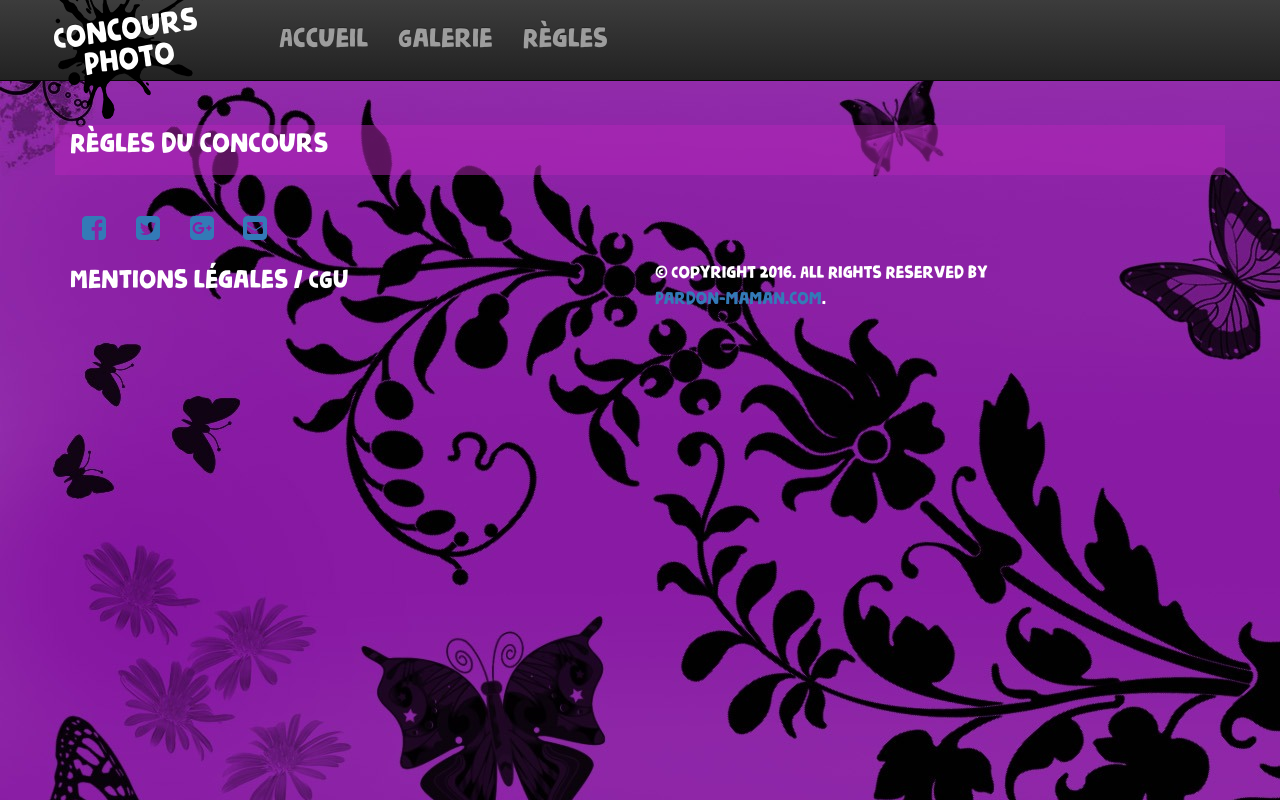
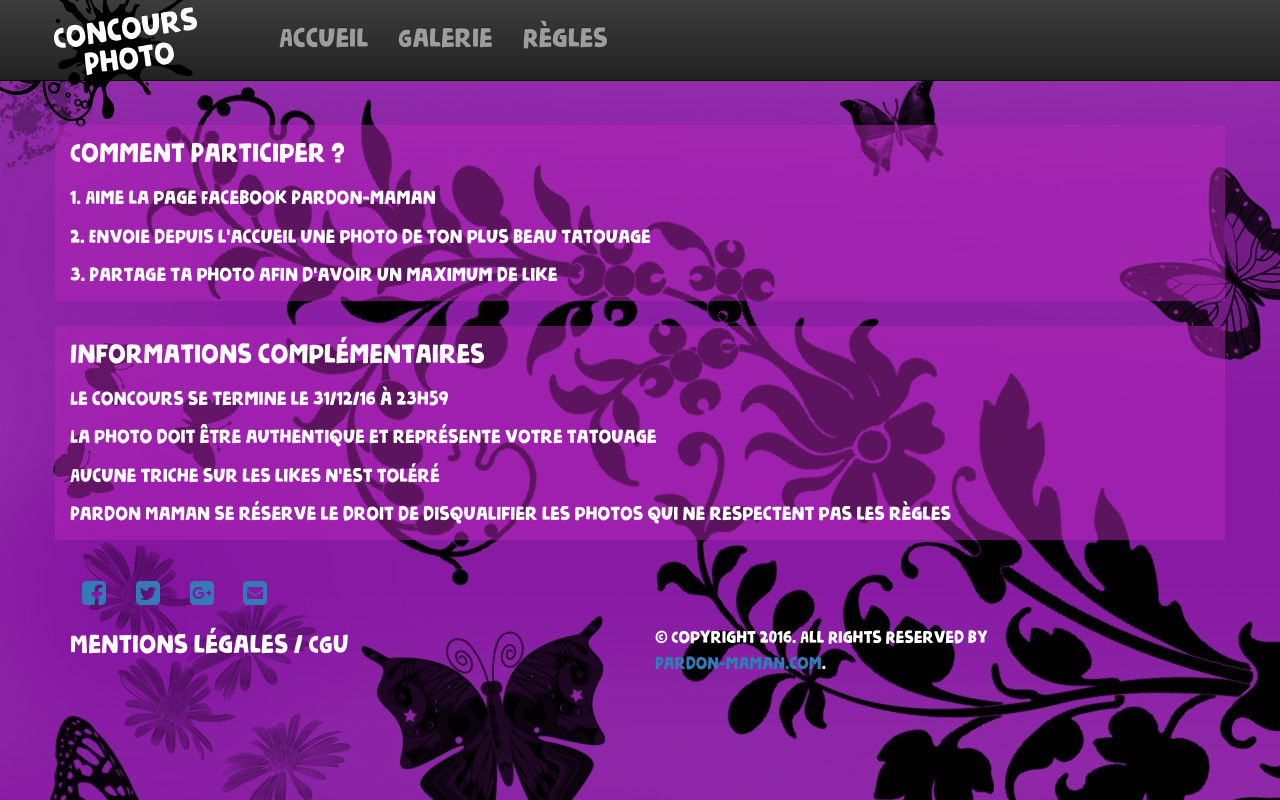
Before and after one commit to Aurerianusu/fbdev, a PHP site: page /regles.php in a window 1280 px wide. Run offline with PHP 8.4, Linux system fonts and the light colour scheme; some libraries are stand-ins or nearby versions.

Commit message:
page de regle.php presque terminee

```diff
--- a/footer.php
+++ b/footer.php
@@ -1,6 +1,6 @@
 <div class="container">
         <div class="row text-left bloc-center">
-        	<div class="col-sm-6 col-xs-12">
+        	<div class="col-sm-12 col-xs-12">
                	<a href="https://www.facebook.com/bootsnipp"><i id="social-fb" class="fa fa-facebook-square fa-2x social"></i></a>
                 <a href="https://twitter.com/bootsnipp"><i id="social-tw" class="fa fa-twitter-square fa-2x social"></i></a>
                 <a href="https://plus.google.com/+Bootsnipp-page"><i id="social-gp" class="fa fa-google-plus-square fa-2x social"></i></a>
--- a/regles.php
+++ b/regles.php
@@ -26,7 +26,52 @@
 			<div class="container">
 				<div class="row">
 					<div class="col-sm-12 col-xs-12">
-						<p>Règles du concours</p>
+						<p style="margin-top:10px;">Comment Participer ?</p>
+					</div>
+			    </div>
+			    <div class="row">
+					<div class="col-sm-12 col-xs-12">
+						<p style="font-size:20px;">1. Aime la page Facebook Pardon-maman</p>
+					</div>
+			    </div>
+			    <div class="row">
+					<div class="col-sm-12 col-xs-12">
+						<p style="font-size:20px;">2. Envoie depuis l'accueil une photo de ton plus beau tatouage</p>
+					</div>
+			    </div>
+			    <div class="row">
+					<div class="col-sm-12 col-xs-12">
+						<p style="font-size:20px;">3. Partage ta photo afin d'avoir un maximum de like</p>
+					</div>
+			    </div>
+			</div>
+		</section>
+
+		<section id="section-galerie" class="section-background">
+			<div class="container">
+				<div class="row">
+					<div class="col-sm-12 col-xs-12">
+						<p style="margin-top:10px;">Informations complémentaires</p>
+					</div>
+			    </div>
+			    <div class="row">
+					<div class="col-sm-12 col-xs-12">
+						<p style="font-size:20px;">Le concours se termine le 31/12/16 à 23h59</p>
+					</div>
+			    </div>
+			    <div class="row">
+					<div class="col-sm-12 col-xs-12">
+						<p style="font-size:20px;">La photo doit être authentique et représente votre tatouage</p>
+					</div>
+			    </div>
+			    <div class="row">
+					<div class="col-sm-12 col-xs-12">
+						<p style="font-size:20px;">Aucune triche sur les likes n'est toléré</p>
+					</div>
+			    </div>
+			    <div class="row">
+					<div class="col-sm-12 col-xs-12">
+						<p style="font-size:20px;">Pardon Maman se réserve le droit de disqualifier les photos qui ne respectent pas les règles</p>
 					</div>
 			    </div>
 			</div>
```
